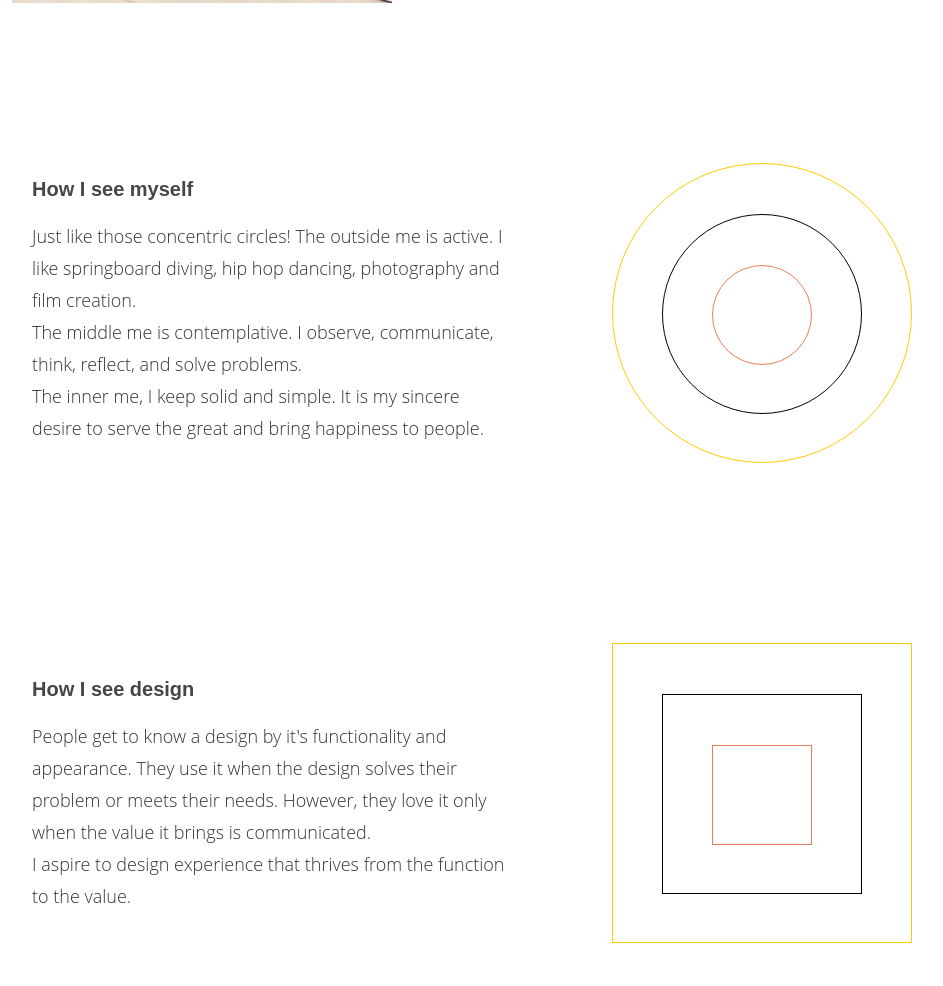
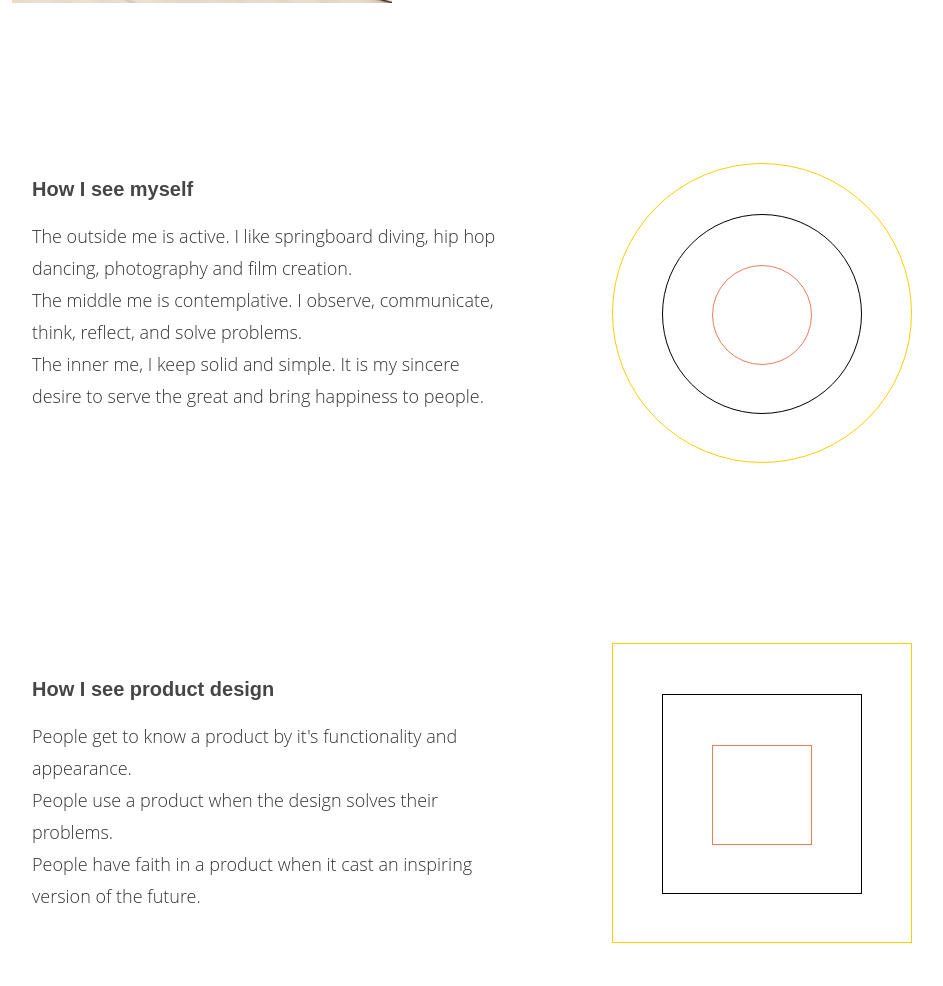
Before and after one commit to licn333/licn333.github.io, a plain HTML site: page about.html in a window 1280 px wide. Shown: the part 654-1640 px from the top of the page, without its empty margins (158-1101 px from the left). Drawn offline with nearby package versions, Linux system fonts and the light colour scheme; a script that the page names is missing.

Commit message:
about page changes

```diff
--- a/about.html
+++ b/about.html
@@ -56,7 +56,7 @@
       <div class="w-row">
         <div class="circle-column1 w-col w-col-7">
           <blockquote class="quote-text">How I see myself</blockquote>
-          <p class="about-intro">Just like those concentric circles! The outside me is active. I like springboard diving, hip hop dancing, photography and film creation.
+          <p class="about-intro">The outside me is active. I like springboard diving, hip hop dancing, photography and film creation.
             <br>The middle me is contemplative. I observe, communicate, think, reflect, and solve problems.
             <br>The inner me, I keep solid and simple. It is my sincere desire to serve the great and bring happiness to people.</p>
         </div>
@@ -70,9 +70,9 @@
       </div>
       <div class="w-row">
         <div class="circle-column1 w-col w-col-7">
-          <blockquote class="quote-text">How I see design</blockquote>
-          <p class="about-intro">People get to know a design by it's functionality and appearance. They use it when the design solves their problem or meets their needs. However, they love it only when the value it brings is communicated.
-            <br>I aspire to design experience that thrives from the function to the value.</p>
+          <blockquote class="quote-text">How I see product design</blockquote>
+          <p class="about-intro">People get to know a product by it's functionality and appearance. <br>People use a product when the design solves their problems.<br> People have faith in a product when it cast an inspiring version of the future.
+          </p>
         </div>
         <div class="circle-column2 w-col w-col-5">
           <div class="about-square-l">
```
